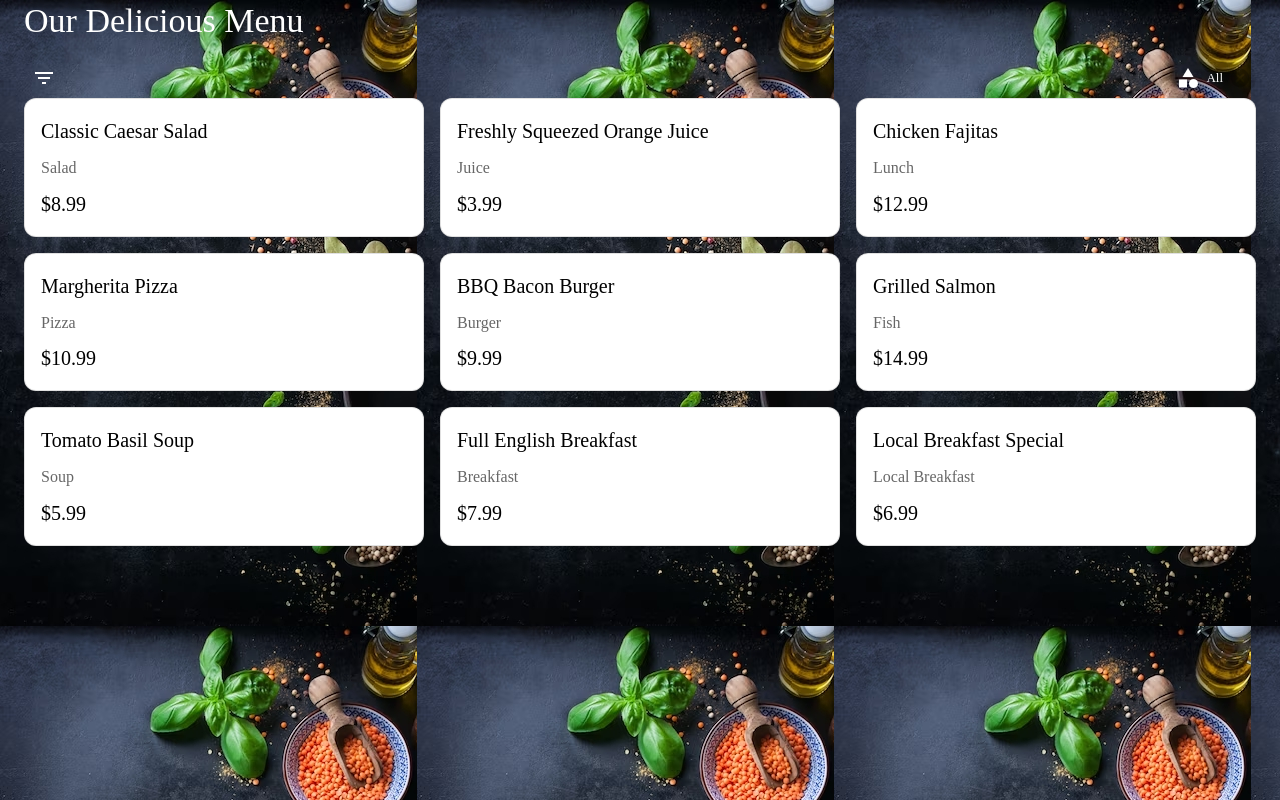
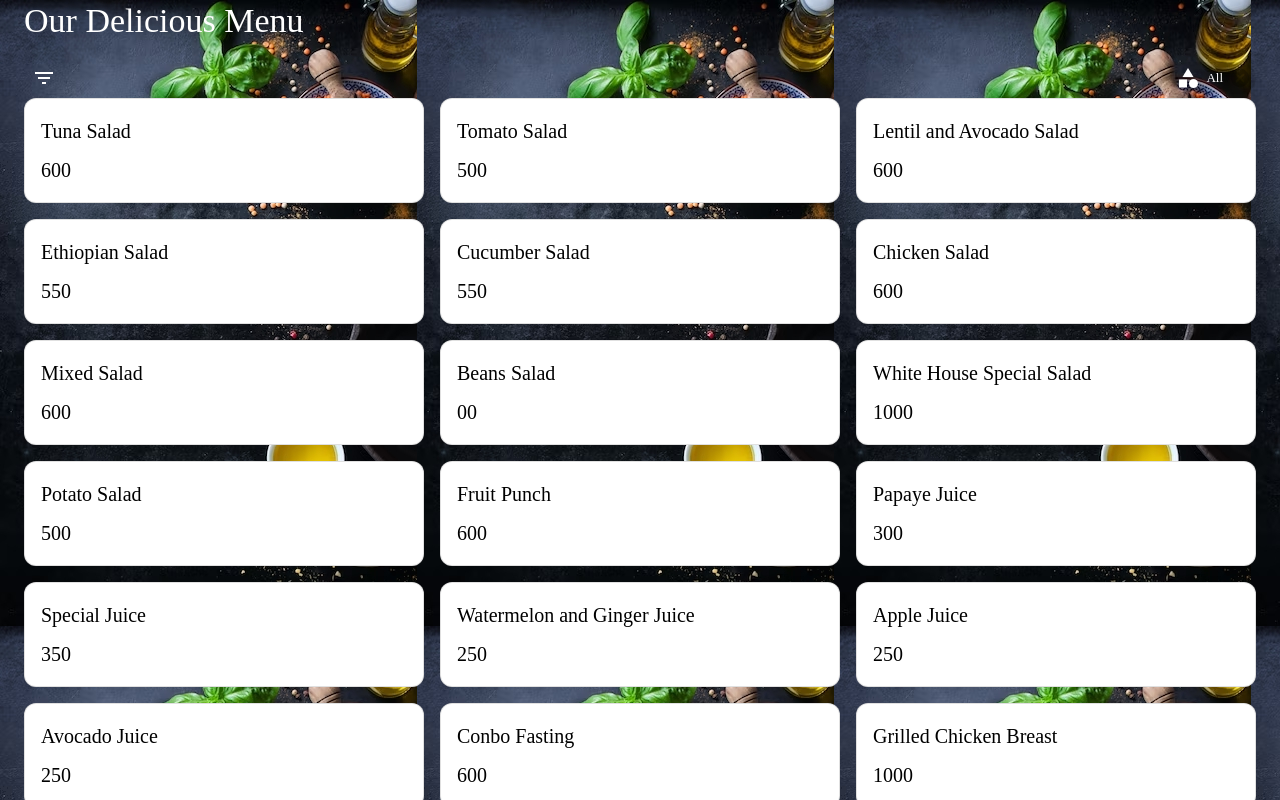
Before and after one commit to DawitSishu/whitehouse, a React (Vite) app: page / in a window 1280 px wide. Built offline with nearby package versions, Linux system fonts and the light colour scheme; a web font is replaced by a local one.

Commit message:
now the menu items are being rendered

```diff
--- a/src/Components/Menu/index.jsx
+++ b/src/Components/Menu/index.jsx
@@ -27,7 +27,8 @@ const categories = [
   "Breakfast",
   "Local Breakfast",
 ];
-const salad = [
+const menuItems = {
+  Salad: [
     { name: "Tuna Salad", ingredient: "", price: "600" },
   { name: "Tomato Salad", ingredient: "", price: "500" },
   { name: "Lentil and Avocado Salad", ingredient: "", price: "600" },
@@ -38,16 +39,16 @@ const salad = [
   { name: "Beans Salad", ingredient: "", price: "00" },
   { name: "White House Special Salad", ingredient: "", price: "1000" },
   { name: "Potato Salad", ingredient: "", price: "500" },
-];
-const juice = [
+  ],
+  Juice: [
     { name: "Fruit Punch", ingredient: "", price: "600" },
   { name: "Papaye Juice", ingredient: "", price: "300" },
   { name: "Special Juice", ingredient: "", price: "350" },
   { name: "Watermelon and Ginger Juice", ingredient: "", price: "250" },
   { name: "Apple Juice", ingredient: "", price: "250" },
   { name: "Avocado Juice", ingredient: "", price: "250" },
-];
-const Lunch = [
+  ],
+  Lunch: [
     { name: "Conbo Fasting", ingredient: "", price: "600" },
     { name: "Grilled Chicken Breast", ingredient: "", price: "1000" },
     { name: "Chiken Couttlet", ingredient: "", price: "1100" },
@@ -56,8 +57,8 @@ const Lunch = [
     { name: "Fill Steak", ingredient: "", price: "1200" },
     { name: "Fill Goulash", ingredient: "", price: "1000" },
     { name: "Yebeg Tibs(የበግ ጥብስ)", ingredient: "", price: "800" },
-];
-const Pizza = [
+  ],
+  Pizza: [
     { name: "Meat Lover Pizza", ingredient: "", price: "700" },
   { name: "Vegetable Pizza", ingredient: "", price: "600" },
   { name: "Margarita Pizza", ingredient: "", price: "650" },
@@ -65,8 +66,8 @@ const Pizza = [
   { name: "Chicken Pizza", ingredient: "", price: "700" },
   { name: "Special Pizza", ingredient: "", price: "800" },
   { name: "Shawerma with Chicken", ingredient: "", price: "700" },
-];
-const Burger = [
+  ],
+  Burger: [
     { name: "Beef Burger(Normal)", ingredient: "", price: "850" },
     { name: "Cheese Burger", ingredient: "", price: "1000" },
     { name: "Special Burger", ingredient: "", price: "1200" },
@@ -74,20 +75,20 @@ const Burger = [
     { name: "Club Sandwich", ingredient: "", price: "1500" },
     { name: "Fasting Burger (fekafl Burger)", ingredient: "", price: "700" },
     { name: "Fish Sandwich", ingredient: "", price: "800" },
-];
-const Fish = [
+  ],
+  Fish: [
     { name: "Fish Couttlet", ingredient: "", price: "500" },
   { name: "Fish Goulash", ingredient: "", price: "550" },
   { name: "Grilled Nile Perch", ingredient: "", price: "750" },
   { name: "Shish Kebab", ingredient: "", price: "550" },
   { name: "Baked Fish", ingredient: "", price: "700" },
-];
-const Soup = [
+  ],
+  Soup: [
     { name: "Chicken Cream Soup", ingredient: "", price: "450" },
   { name: "Vegetable Soup", ingredient: "", price: "350" },
   { name: "Minstroni Soup", ingredient: "", price: "350" },
-];
-const Breakfast = [
+  ],
+  Breakfast: [
     { name: "Omelette with Tea", ingredient: "", price: "400" },
   { name: "Special Omelette", ingredient: "", price: "450" },
   { name: "Scramble Egg", ingredient: "", price: "400" },
@@ -97,30 +98,15 @@ const Breakfast = [
   { name: "Fried Egg", ingredient: "", price: "350" },
   { name: "Tomato with Egg", ingredient: "", price: "400" },
   { name: "French Toast", ingredient: "", price: "400" },
-];
-const LocalBreakfast = [
+  ],
+  "Local Breakfast": [
     { name: "Fasting Firfir", ingredient: "", price: "450" },
     { name: "Special Ful", ingredient: "", price: "450" },
     { name: "Dulet", ingredient: "", price: "450" },
     { name: "Chechebsa", ingredient: "", price: "450" },
     { name: "Special Chechebsa", ingredient: "", price: "500" },
-];
-const items = [
-  { name: "Classic Caesar Salad", category: "Salad", price: "$8.99" },
-  { name: "Freshly Squeezed Orange Juice", category: "Juice", price: "$3.99" },
-  { name: "Chicken Fajitas", category: "Lunch", price: "$12.99" },
-  { name: "Margherita Pizza", category: "Pizza", price: "$10.99" },
-  { name: "BBQ Bacon Burger", category: "Burger", price: "$9.99" },
-  { name: "Grilled Salmon", category: "Fish", price: "$14.99" },
-  { name: "Tomato Basil Soup", category: "Soup", price: "$5.99" },
-  { name: "Full English Breakfast", category: "Breakfast", price: "$7.99" },
-  {
-    name: "Local Breakfast Special",
-    category: "Local Breakfast",
-    price: "$6.99",
-  },
-];
-
+  ],
+};
 const index = () => {
   const [selectedCategory, setSelectedCategory] = useState(null);
   const [anchorEl, setAnchorEl] = useState(null);
@@ -145,8 +131,6 @@ const index = () => {
         height: "100vh",
         overflowX: "hidden",
         backgroundImage: `url(${menuImg})`,
-        // backgroundSize: "cover",
-        // backgroundPosition: "center",
       }}
     >
       <Container>
@@ -186,11 +170,8 @@ const index = () => {
         </Menu>
 
         <Grid container spacing={2}>
-          {items
-            .filter(
-              (item) => !selectedCategory || item.category === selectedCategory
-            )
-            .map((item, index) => (
+          {selectedCategory
+            ? menuItems[selectedCategory].map((item, index) => (
                 <Grid item xs={12} sm={6} md={4} key={index}>
                   <Paper
                     elevation={3}
@@ -205,11 +186,34 @@ const index = () => {
                       color="textSecondary"
                       gutterBottom
                     >
-                    {item.category}
+                      {item.ingredient}
                     </Typography>
                     <Typography variant="h6">{item.price}</Typography>
                   </Paper>
                 </Grid>
+              ))
+            : categories.map((category) => (
+                menuItems[category].map((item, index) => (
+                  <Grid item xs={12} sm={6} md={4} key={index}>
+                    <Paper
+                      elevation={3}
+                      variant="outlined"
+                      sx={{ p: 2, borderRadius: 3 }}
+                    >
+                      <Typography variant="h6" gutterBottom>
+                        {item.name}
+                      </Typography>
+                      <Typography
+                        variant="subtitle1"
+                        color="textSecondary"
+                        gutterBottom
+                      >
+                        {item.ingredient}
+                      </Typography>
+                      <Typography variant="h6">{item.price}</Typography>
+                    </Paper>
+                  </Grid>
+                ))
               ))}
         </Grid>
       </Container>
```
Lines whose indentation alone changed are shown as unchanged.
